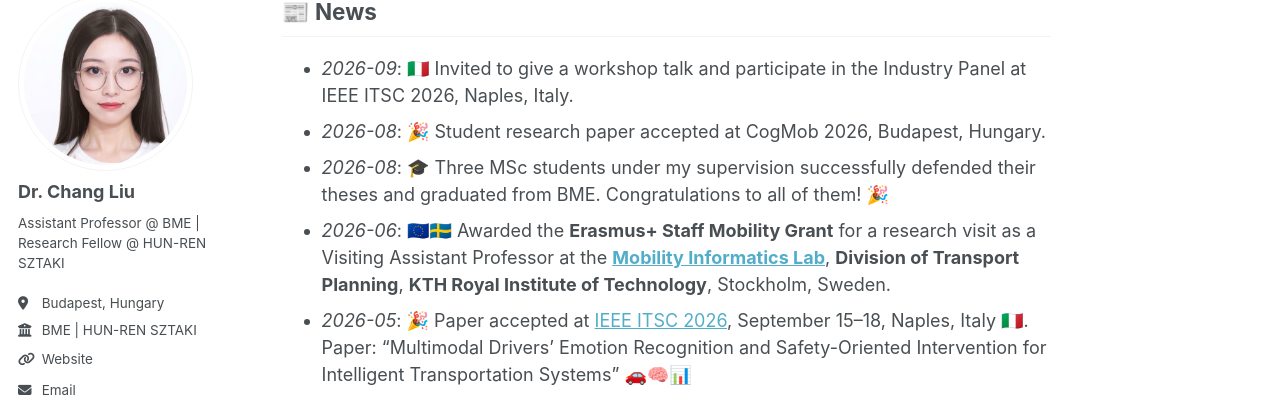
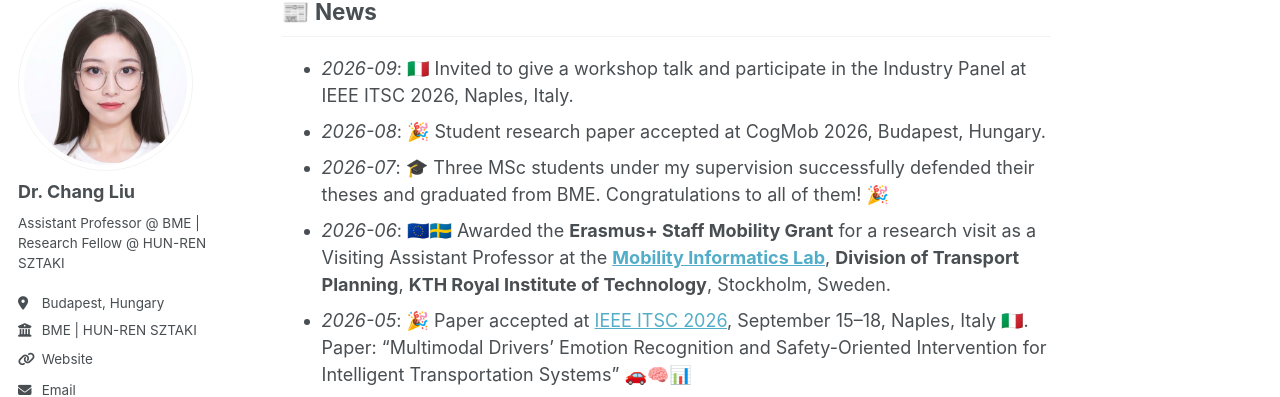
Before and after one commit to ChangLiu-bp/changliu-bp.github.io, a Jekyll site: the page built from _pages/about.md, in a window 1280 px wide and 900 px high, scrolled down 1384 px. Shown: the part 103-500 px from the top of the window. Built offline with Jekyll 4.4.1, drawn with Linux system fonts in a browser that asks for light colours; some web fonts are replaced; a script that is not in the unit is left out.

Commit message:
Update about.md

```diff
--- a/_pages/about.md
+++ b/_pages/about.md
@@ -47,7 +47,7 @@ Please send your **CV and transcript** to 📧 [changliu@hit.bme.hu](mailto:chan
 ## 📰 News
 - *2026-09*: 🇮🇹 Invited to give a workshop talk and participate in the Industry Panel at IEEE ITSC 2026, Naples, Italy.
 - *2026-08*: 🎉 Student research paper accepted at CogMob 2026, Budapest, Hungary.
-- *2026-08*: 🎓 Three MSc students under my supervision successfully defended their theses and graduated from BME. Congratulations to all of them! 🎉
+- *2026-07*: 🎓 Three MSc students under my supervision successfully defended their theses and graduated from BME. Congratulations to all of them! 🎉
 - *2026-06*: 🇪🇺🇸🇪 Awarded the **Erasmus+ Staff Mobility Grant** for a research visit as a Visiting Assistant Professor at the **[Mobility Informatics Lab](https://zhenliangma.com/people/)**, **Division of Transport Planning**, **KTH Royal Institute of Technology**, Stockholm, Sweden.
 - *2026-05*: 🎉 Paper accepted at [IEEE ITSC 2026](https://ieee-itsc.org/2026/), September 15–18, Naples, Italy 🇮🇹. Paper: “Multimodal Drivers’ Emotion Recognition and Safety-Oriented Intervention for Intelligent Transportation Systems” 🚗🧠📊
 - *2026-04*: 🇪🇺🇸🇪 Awarded **Erasmus+ Staff Mobility Grant** for a research visit as a Visiting Assistant Professor at KTH Royal Institute of Technology, Stockholm, Sweden.
```
